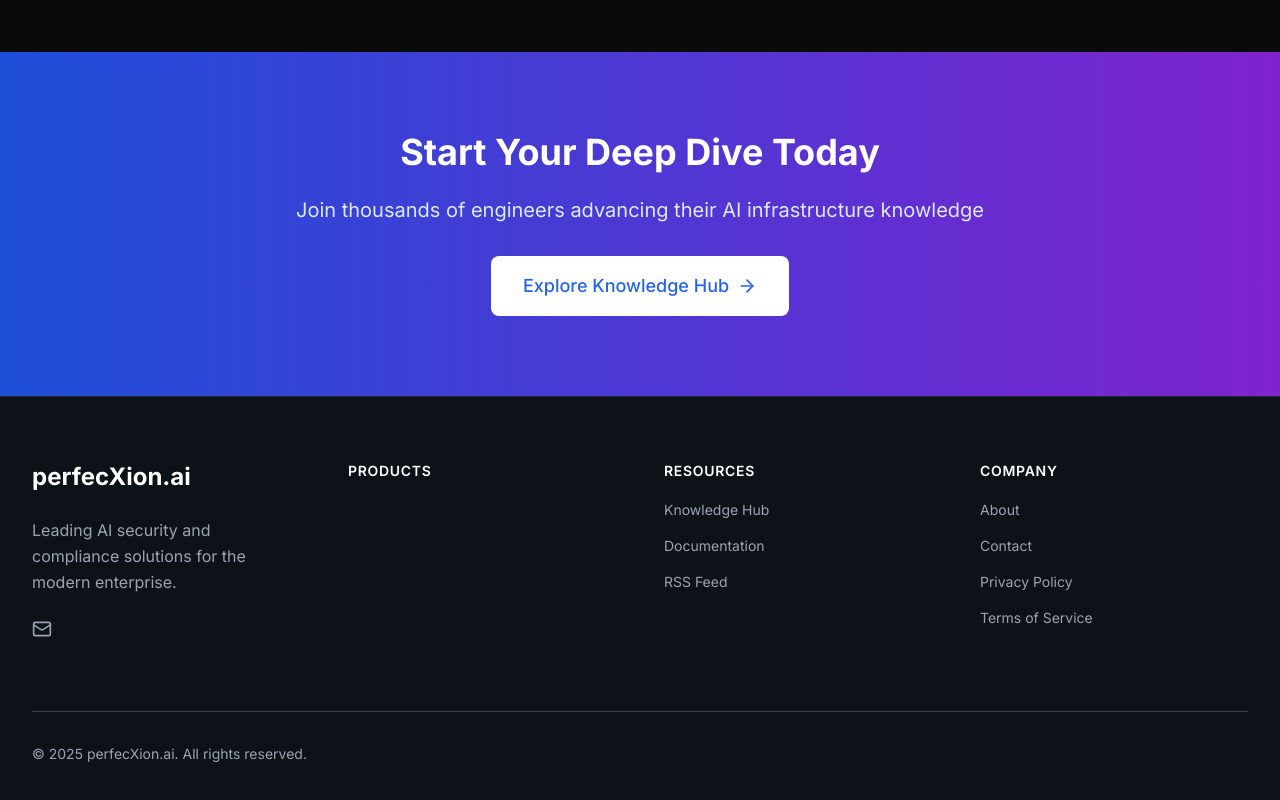
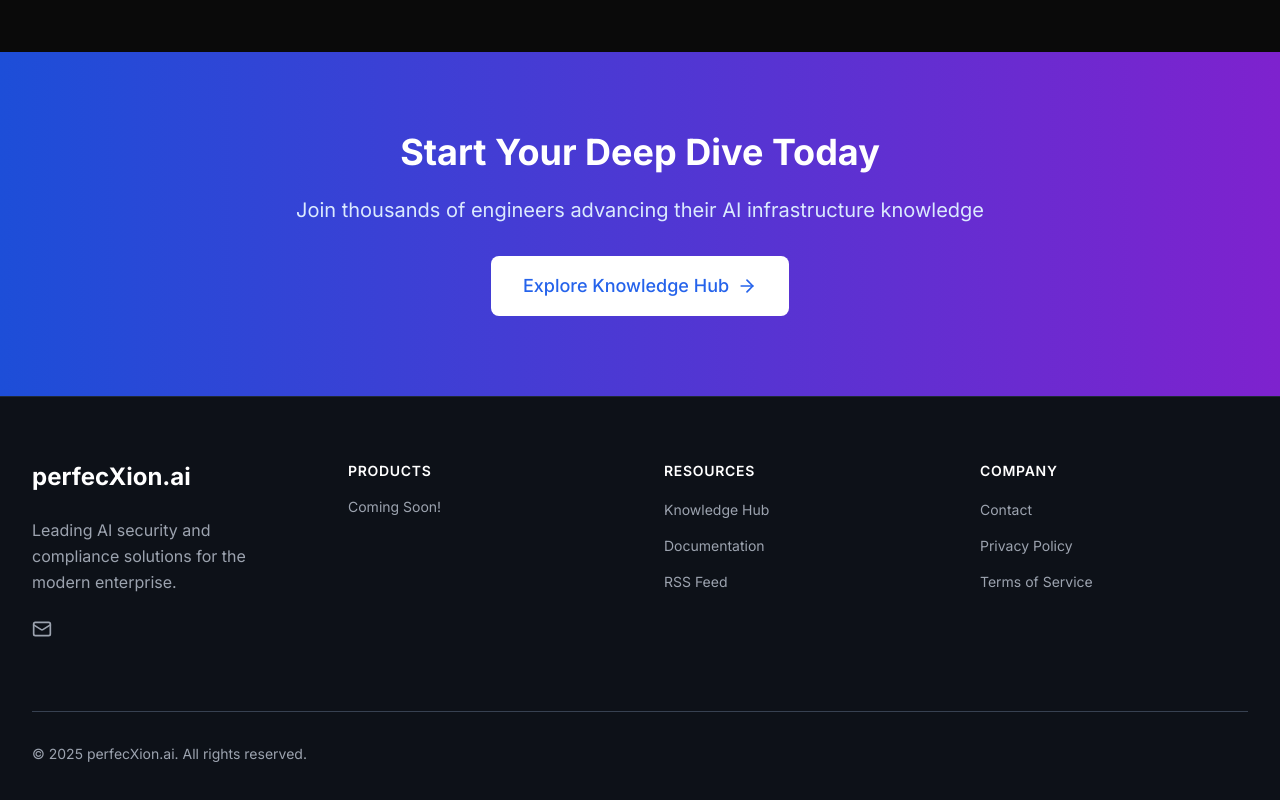
Before and after one commit to perfecxion-ai/perfecxion-site, a Next.js app: page / in a window 1280 px wide. Shown: the part 3021-3821 px from the top of the page. Built offline with nearby package versions, Linux system fonts and the light colour scheme.

Commit message:
Update footer: add 'Coming Soon\!' under Products, keep only Contact under Company

```diff
--- a/components/Footer.tsx
+++ b/components/Footer.tsx
@@ -19,8 +19,7 @@
     { name: 'RSS Feed', href: '/api/rss' },
   ],
   company: [
-    { name: 'About', href: '/about' },
-    { name: 'Contact', href: '/about#contact' },
+    { name: 'Contact', href: '/contact' },
     { name: 'Privacy Policy', href: '/privacy' },
     { name: 'Terms of Service', href: '/terms' },
   ],
@@ -82,9 +81,9 @@
             <h3 className="text-sm font-semibold text-gray-900 dark:text-white mb-4 uppercase tracking-wider">
               Products
             </h3>
-            <ul className="space-y-3">
-              {/* Removed product links */}
-            </ul>
+            <p className="text-sm text-gray-600 dark:text-gray-400">
+              Coming Soon!
+            </p>
           </div>
 
           <div>
```
